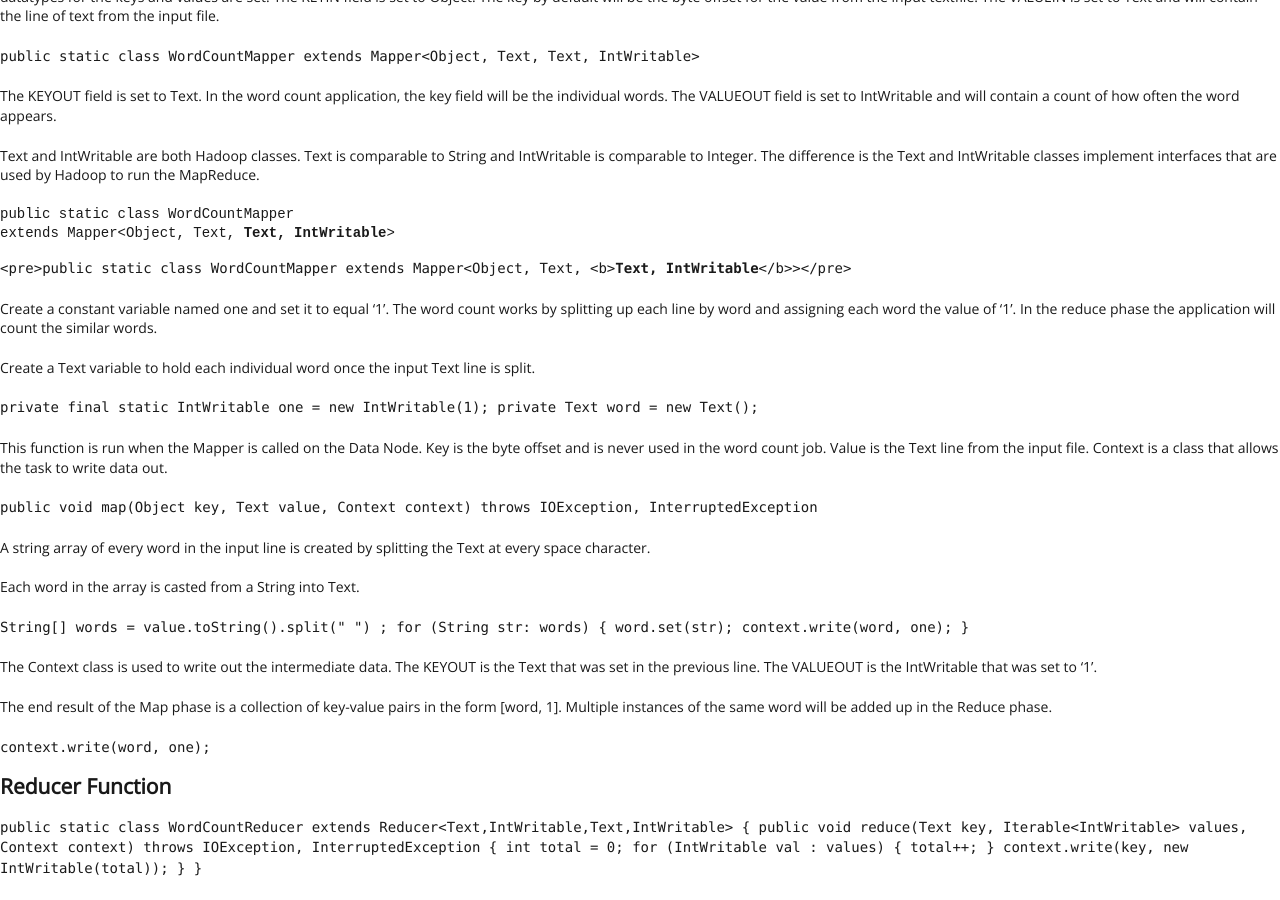
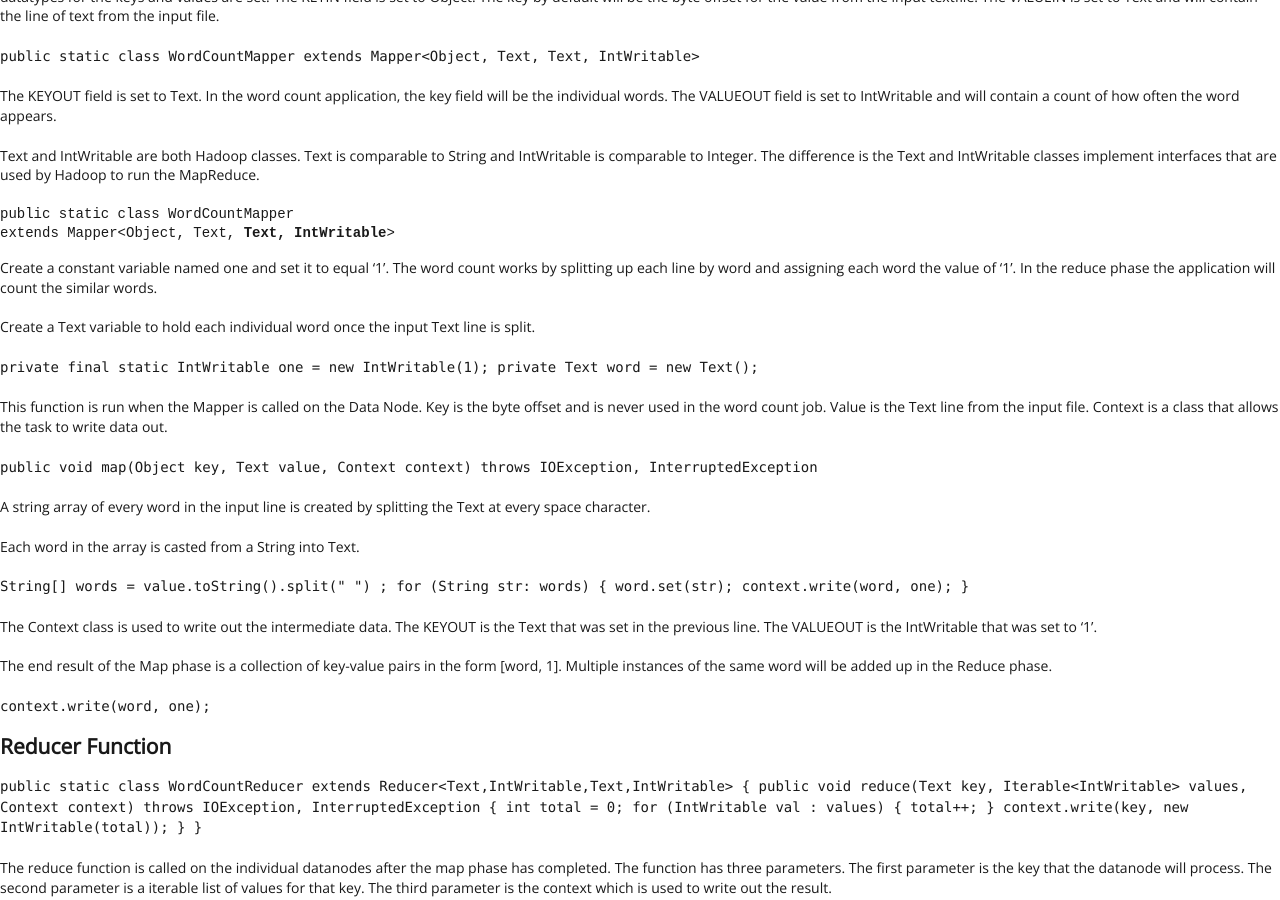
Before and after one commit to csumbBigData/csumbBigData.github.io, a Jekyll site: the page built from _posts/2016-5-10-mapreduce-wordcount_java.md, in a window 1280 px wide and 900 px high, scrolled down 1451 px. Built offline with Jekyll 4.4.1, drawn with Linux system fonts in a browser that asks for light colours.

Commit message:
removed tricky code portion of wordcount java

````diff
--- a/_posts/2016-5-10-mapreduce-wordcount_java.md
+++ b/_posts/2016-5-10-mapreduce-wordcount_java.md
@@ -115,9 +115,6 @@ Text and IntWritable are both Hadoop classes. Text is comparable to String and I
 <pre>public static class WordCountMapper
 extends Mapper<Object, Text, <b>Text, IntWritable</b>></pre>
 
-```<pre>public static class WordCountMapper
-extends Mapper<Object, Text, <b>```**```Text, IntWritable```**```</b>></pre>```
-
 Create a constant variable named one and set it to equal ‘1’. The word count works by splitting up each line by word and assigning each word the value of ‘1’. In the reduce phase the application will count the similar words.
 
 
````
